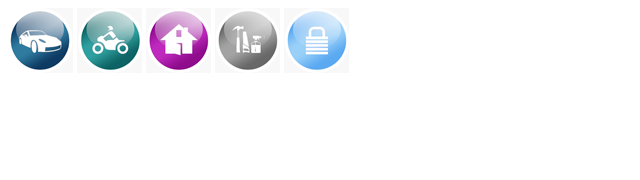
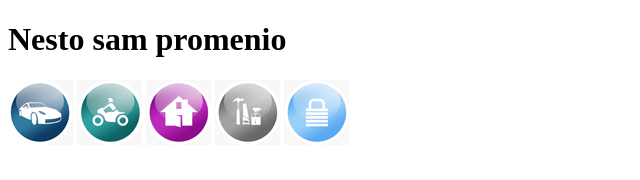
Before and after one commit to SAEBelgradeWeb/testpg, a plain HTML site: page index.html in a window 1280 px wide. Shown: the whole page, without its empty margins (0-640 px from the left). Drawn offline with nearby package versions, Linux system fonts and the light colour scheme.

Commit message:
dodao naslov

```diff
--- a/index.html
+++ b/index.html
@@ -9,6 +9,7 @@
 
 </head>
 <body>
+	<h1>Nesto sam promenio</h1>
 	 <ul>
 	 	<li>
 	 		<div class="kruzic"></div>
```
